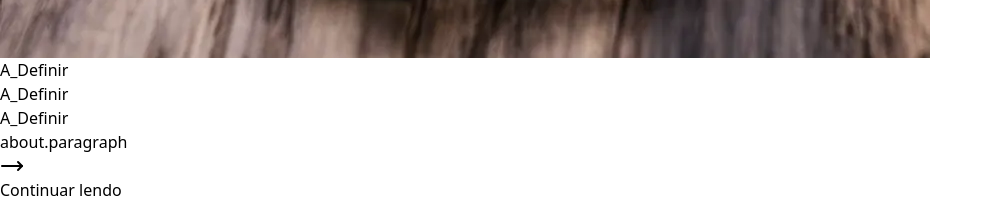
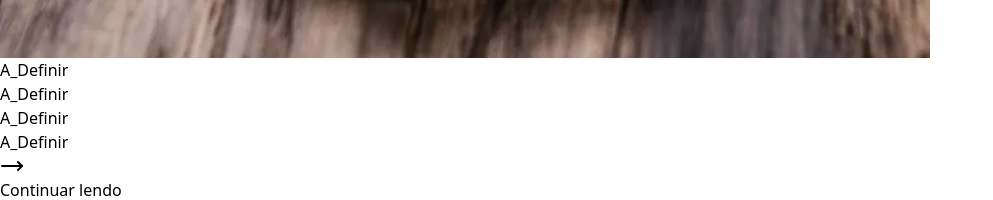
Before and after one commit to Paper-Street-Softwares/Dev-Template, a React (Vite) app: page / in a window 1280 px wide. Shown: the part 2320-2520 px from the top of the page, without its empty margins (0-993 px from the left). Built offline with nearby package versions, Linux system fonts and the light colour scheme; a web font is replaced by a local one.

Commit message:
fix: Tailwind

```diff
--- a/src/locales/pt.json
+++ b/src/locales/pt.json
@@ -91,7 +91,8 @@
     "labelLinkedin": "A_Definir",
     "labelX": "A_Definir",
     "buttonModalLabelAbout": "Continuar lendo",
-    "modal": "a_Definir",
+    "paragraph": "A_Definir",
+    "modal": "A_Definir",
     "ctaButtonAriaLabel": "",
     "ctaButtonText": "Entre em contato",
     "aboutSocial": {
--- a/src/pages/Index.jsx
+++ b/src/pages/Index.jsx
@@ -17,7 +17,7 @@ import Button from "../components/interactives/Button";
 
 export default function Index() {
   // Altere esta constante para: 'default', 'light' ou 'dark'
-  const colorMode = "light";
+  const colorMode = "dark";
   const { t, i18n } = useTranslation();
 
   const changeLanguage = (lng) => {
--- a/tailwind.config.js
+++ b/tailwind.config.js
@@ -5,17 +5,17 @@ export const theme = {
     colors: {
       // Principais
 
-      primary: "#058cd7",
-      buttonColor: "#058cd7",
-      minititleDark: "#058cd7", //bg minitag de seções claras
-      minititle: "#058cd7", //bg minitag de seções escuras
+      primary: "#BEA25E",
+      buttonColor: "#BEA25E",
+      minititleDark: "#BEA25E", //bg minitag de seções claras
+      minititle: "#BEA25E", //bg minitag de seções escuras
 
       secondary: "#000000",
 
       // Fundos de Seção
 
       bgSectionLight: "#FFFFFF",
-      bgSectionDark: "#990000",
+      bgSectionDark: "#0B2641",
       bgSectionOpacityLight: "#F7F7F7",
       bgFixedLight: "#E8E8E8",
       bgSectionOpacityDark: "#111111",
```
